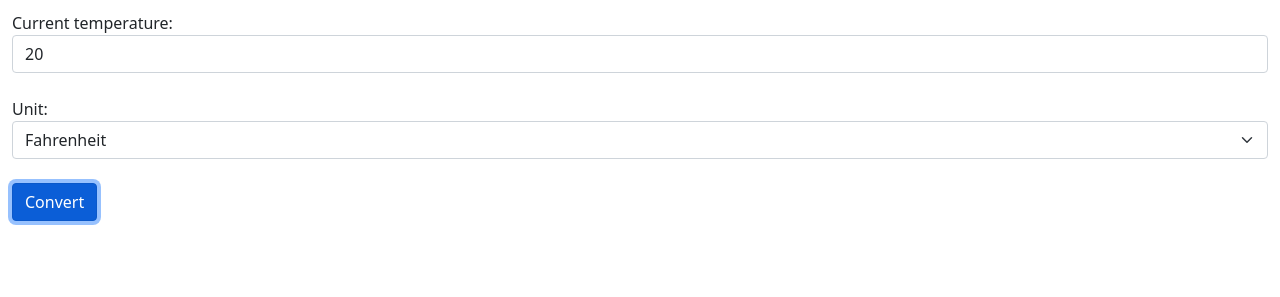
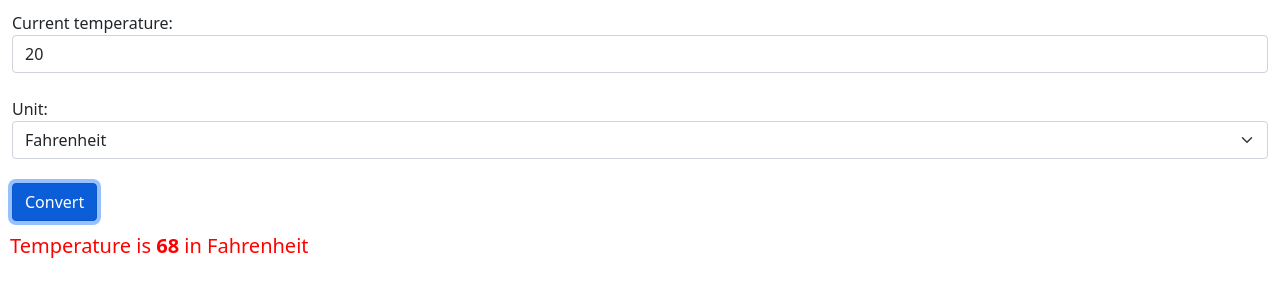
Before and after one commit to Alestaaaaa/ex5b, a plain HTML site: page index.html in a window 1280 px wide. Both pictures are taken after a click on the button "Convert". Shown: the part 269-566 px from the top of the page. Drawn offline with nearby package versions, Linux system fonts and the light colour scheme.

Commit message:
Refactoring#3: display the result in <div>

```diff
--- a/index.html
+++ b/index.html
@@ -93,7 +93,11 @@ function convertTemp(t, u) {
                     u1 = "Réaumur";
 			   }
 
-			   alert("Temperature is "+t1+" in "+u1);
+
+			   var result = convertTemp(t, u);
+				$('#result').html("Temperature is <b>" + result.t1 + "</b> in " + result.u1);
+
+
 			});
 		});
 
```
